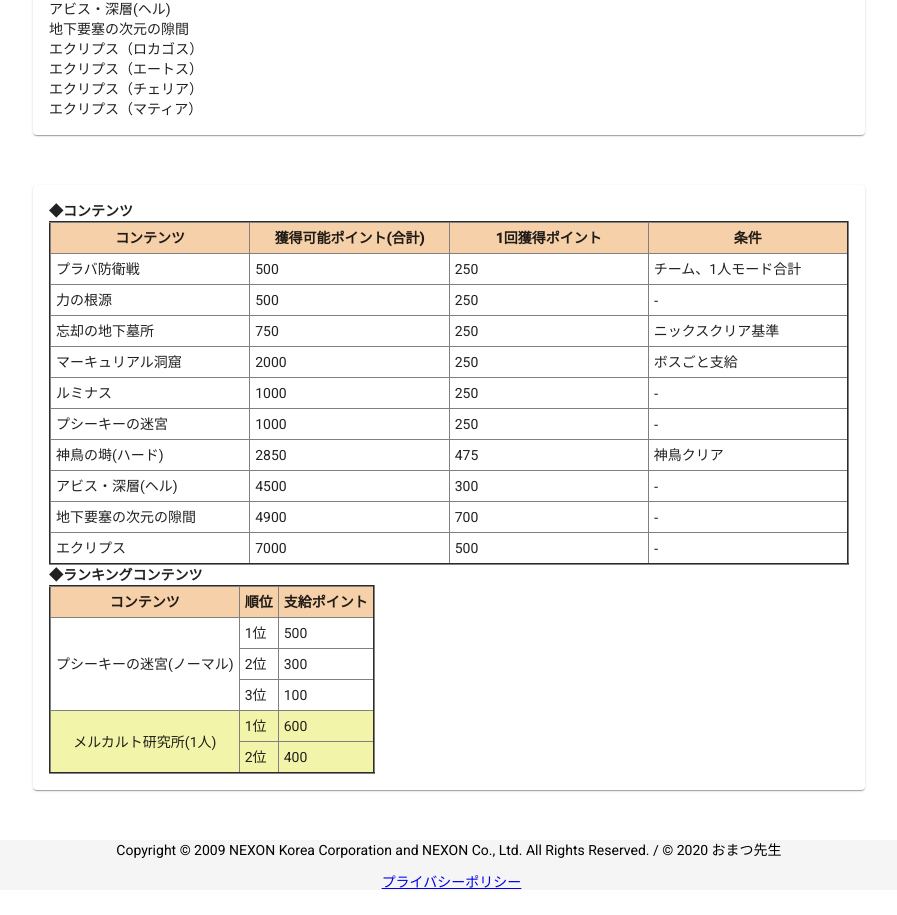
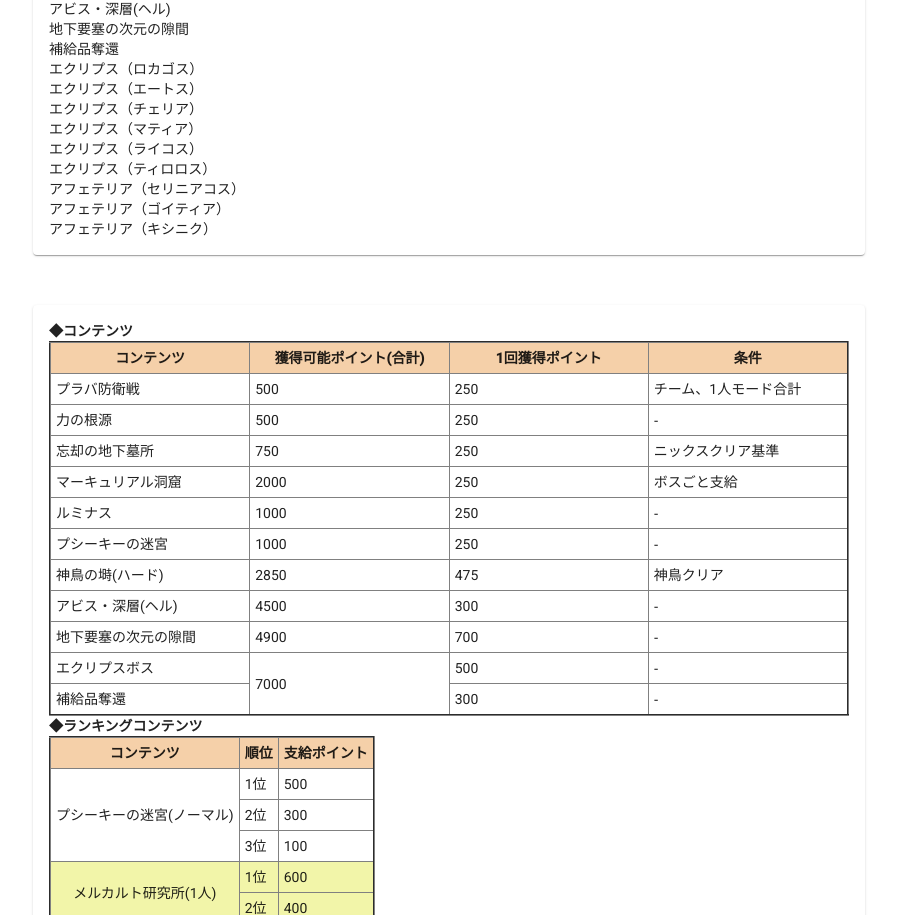
Before and after one commit to omatztw/mq-checker, an Angular app: page /weeklytask in a window 1280 px wide. Shown: the part 277-1192 px from the top of the page, without its empty margins (191-1088 px from the left). Before the commit the page ends 1169 px from the top, so only its background shows below. Built offline with nearby package versions, Linux system fonts and the light colour scheme; what ng-calendar-heatmap would draw is missing.

Commit message:
Add contents

```diff
--- a/src/app/weeklytask/weeklytask.component.html
+++ b/src/app/weeklytask/weeklytask.component.html
@@ -100,9 +100,14 @@
         <td>‐</td>
       </tr>
       <tr>
-        <td>エクリプス</td>
-        <td>7000</td>
+        <td>エクリプスボス</td>
+        <td rowspan="2">7000</td>
         <td>500</td>
+        <td>‐</td>
+      </tr>
+      <tr>
+        <td>補給品奪還</td>
+        <td>300</td>
         <td>‐</td>
       </tr>
     </tbody>
--- a/src/app/weeklytask/weeklytask.component.ts
+++ b/src/app/weeklytask/weeklytask.component.ts
@@ -232,6 +232,7 @@ export class WeeklytaskComponent implements OnInit {
         '地下要塞の次元の隙間',
         '次元の隙間の封印報酬として\\[ アークロン要塞の宝箱 \\]を獲得しました'
       ),
+      new Task('補給品奪還', '補給品奪還の成功報酬として、経験の聖水1個'),
       new Task(
         'エクリプス（ロカゴス）',
         '\\[ロカゴスの持ち物袋\\]を1個獲得しました'
@@ -248,6 +249,26 @@ export class WeeklytaskComponent implements OnInit {
         'エクリプス（マティア）',
         '\\[マティアの持ち物袋\\]を1個獲得しました'
       ),
+      new Task(
+        'エクリプス（ライコス）',
+        '\\[ライコスの持ち物袋\\]を1個獲得しました'
+      ),
+      new Task(
+        'エクリプス（ティロロス）',
+        '\\[ティロロスボスの持ち物袋\\]を1個獲得しました'
+      ),
+      new Task(
+        'アフェテリア（セリニアコス）',
+        '\\[セリニアコスの持ち物袋\\]を1個獲得しました'
+      ),
+      new Task(
+        'アフェテリア（ゴイティア）',
+        '\\[ゴイティアの持ち物袋\\]を1個獲得しました'
+      ),
+      new Task(
+        'アフェテリア（キシニク）',
+        '\\[キシニクの持ち物袋\\]を1個獲得しました'
+      ),
     ];
   }
 }
```
